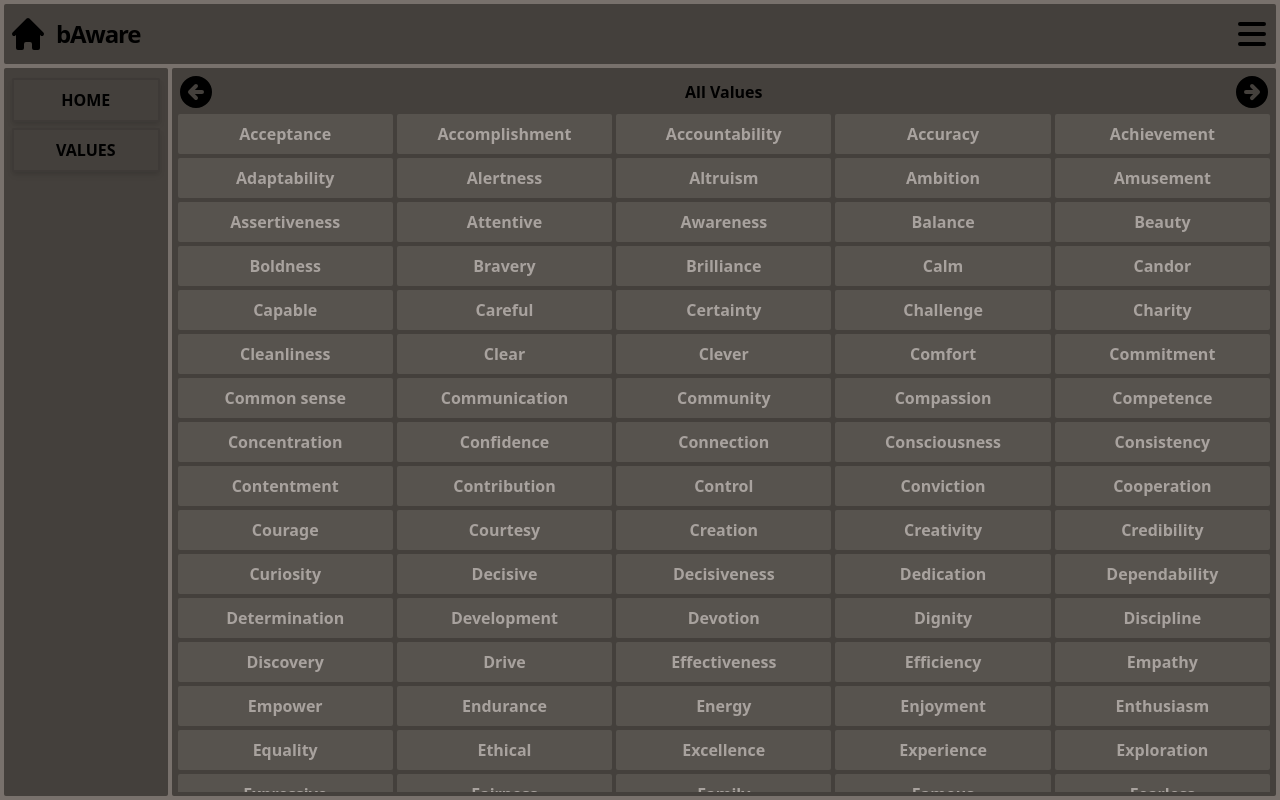
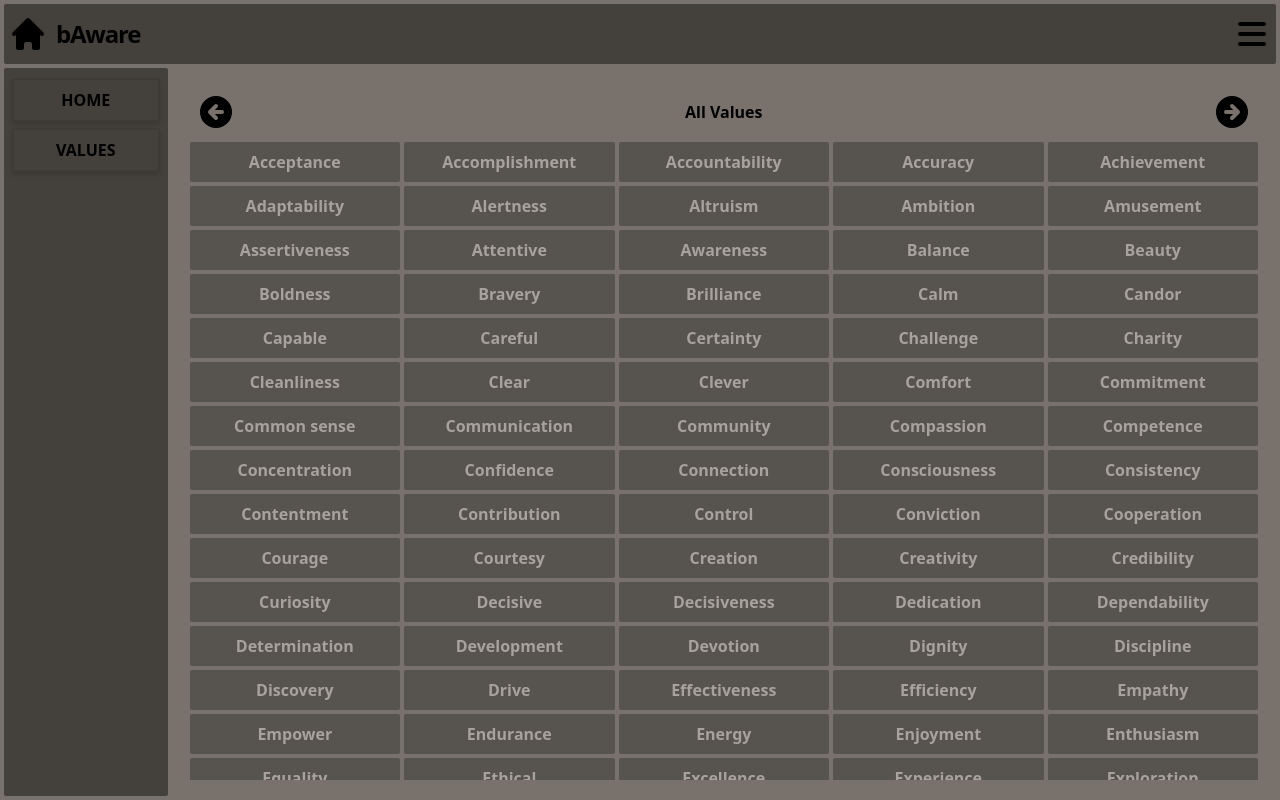
Before and after one commit to m0r9h3us/value-finder, a React (Create React App) app: page /values/select in a window 1280 px wide. Built offline with nearby package versions, Linux system fonts and the light colour scheme.

Commit message:
merge OverviewList and List

```diff
--- a/src/components/Layout/Sidebar.tsx
+++ b/src/components/Layout/Sidebar.tsx
@@ -1,5 +1,5 @@
-import List from "../Values/List";
-import useValueContext from "../../hooks/useValueContext";
+import List from '../Values/List';
+import useValueContext from '../../hooks/useValueContext';
 
 interface SidebarProps {
   sidebarIsVisible: boolean;
@@ -9,18 +9,18 @@ interface SidebarProps {
 const Sidebar = ({ sidebarIsVisible, handleSidebarClick }: SidebarProps) => {
   const valCTX = useValueContext();
   return (
-    <div className="flex flex-grow p-1 pr-0 md:w-48">
+    <div className='flex flex-grow p-1 pr-0 md:w-48'>
       <button
-        className="fixed w-16 p-2 rounded-full top-20 left-4 opacity-90 bg-primary-600"
+        className='fixed w-16 p-2 rounded-full top-20 left-4 opacity-90 bg-primary-600'
         onClick={handleSidebarClick}
       >
-        {sidebarIsVisible ? "<" : ">"}
+        {sidebarIsVisible ? '<' : '>'}
       </button>
 
       <List
-        title="My Values"
+        title='My Values'
         content={valCTX.selected}
-        multiCol={false}
+        variant='gridOneCol'
         onItemClick={valCTX.removeItem}
         navigation={true}
       ></List>
--- a/src/components/Values/List.tsx
+++ b/src/components/Values/List.tsx
@@ -1,57 +1,70 @@
 import React from 'react';
 import cn from 'classnames';
-import SelectorItem from './SelectorItem';
+import SelectorItem from './ListItem';
 import { IValue } from '../../types';
 import {
-  HomeIcon,
-  MenuIcon,
   ArrowCircleRightIcon,
   ArrowCircleLeftIcon,
 } from '@heroicons/react/solid';
-import styles from './List.module.css';
 
 export interface ISelectorColumn {
   title: string;
   content: IValue[];
-  multiCol: boolean;
-  navigation: boolean;
+  variant: 'gridMultiCol' | 'gridOneCol' | 'flex';
+  navigation?: boolean;
   background?: string;
   onItemClick: (item: IValue) => void;
 }
 
+const style = () => {};
+
 const List = ({
   title,
   content,
-  multiCol,
+  variant,
   onItemClick,
-  navigation,
-  background,
+  navigation = false,
+  background = '',
 }: ISelectorColumn) => {
-  const ulStyle = cn(
-    styles.column__list,
-    multiCol ? styles.list__multicol : styles.list__onecol,
-    background
-  );
-  const headerStyle = cn(
-    'flex items-center w-full',
-    navigation ? 'justify-between' : 'justify-center'
-  );
+  const styles = {
+    container: `
+      flex flex-col flex-grow
+      items-centers h-full
+      p-4 rounded-sm
+      md:space-l-10
+      ${background}
+  `,
+    header: `
+      flex items-center w-full
+      p-2 whitespace-nowrap
+      ${navigation ? 'justify-between' : 'justify-center'}
+    `,
+    list: `
+      overflow-y-auto overflow-x-hidden
+      ${
+        variant === 'gridMultiCol'
+          ? 'grid grid-cols-1 md:grid-cols-3 lg:grid-cols-5'
+          : ''
+      }
+      ${variant === 'gridOneCol' ? 'grid grid-cols-1' : ''}
+      ${
+        variant === 'flex'
+          ? 'flex flex-col p-1 rounded-sm bg-primary-600  overflow-x-hidden'
+          : ''
+      }
+    `,
+  };
 
   return (
-    <div className='flex flex-col items-centers flex-grow p-1 rounded-sm bg-primary-700'>
-      <div className={headerStyle}>
+    <div className={styles.container}>
+      <div className={styles.header}>
         {navigation && <ArrowCircleLeftIcon className='w-10 h-10' />}
-        <h1 className='font-bold text-center '>{title}</h1>
+        <h1 className='font-bold text-center'>{title}</h1>
         {navigation && <ArrowCircleRightIcon className='w-10 h-10' />}
       </div>
-      <ul className={ulStyle}>
+      <ul className={styles.list}>
         {content.map((item: IValue) => (
-          <SelectorItem
-            key={item.id}
-            onClick={onItemClick}
-            item={item}
-            hoverColor='green'
-          />
+          <SelectorItem key={item.id} onClick={onItemClick} item={item} />
         ))}
       </ul>
     </div>
--- /dev/null
+++ b/src/components/Values/ListItem.tsx
@@ -0,0 +1,31 @@
+import React from 'react';
+import cn from 'classnames';
+
+import { IValue } from '../../types';
+
+const bStyle = `
+  flex flex-grow justify-center
+  px-1 py-2 m-0.5 rounded-sm
+  text-primary-400 font-bold hover:text-primary-800': true
+  cursor-pointer': true
+`;
+
+export interface ISelectorItemProps {
+  item: IValue;
+  onClick: (item: IValue) => void;
+}
+
+const ListItem = ({ onClick, item }: ISelectorItemProps) => {
+  const liStyle = cn(bStyle, {
+    ' bg-primary-600 ': !item.selected,
+    ' bg-orange-300 text-primary-700 hover:bg-orange-100': item.selected,
+  });
+
+  return (
+    <li key={item.id} className={liStyle} onClick={onClick.bind(null, item)}>
+      <span>{item.title} </span>
+    </li>
+  );
+};
+
+export default ListItem;
--- a/src/components/Values/Overview.tsx
+++ b/src/components/Values/Overview.tsx
@@ -1,9 +1,7 @@
-import React, { useEffect, useState } from 'react';
 import useValueContext from '../../hooks/useValueContext';
 import { Link } from 'react-router-dom';
-import Sidebar from './Sidebar';
 import useMediaQuery from '../../hooks/useMediaqueries';
-import List from './OverviewList';
+import List from './List';
 
 interface PoolProps {}
 
@@ -21,7 +19,7 @@ const Overview = ({}: PoolProps) => {
 
   return (
     <div className={containerStyle}>
-      <div className='p-4 space-y-4 bg-primary-700 rounded-sm'>
+      <div className='p-4 space-y-4 bg-primary-700 rounded-sm '>
         <Card />
       </div>
       <div className='bg-primary-700 p-4 md:ml-1 rounded-sm flex-grow max-w-1/2'>
@@ -29,6 +27,7 @@ const Overview = ({}: PoolProps) => {
           title='My Values'
           content={valCtx.selected}
           onItemClick={valCtx.removeItem}
+          variant='flex'
         />
       </div>
     </div>
--- a/src/components/Values/OverviewList.tsx
+++ /dev/null
@@ -1,53 +0,0 @@
-import React from 'react';
-import cn from 'classnames';
-import { IValue } from '../../types';
-
-interface IListItemProps {
-  item: IValue;
-  onClick: (item: IValue) => void;
-}
-
-const ListItem = ({ onClick, item }: IListItemProps) => {
-  const itemStyle = `flex flex-grow justify-center w-full
-                px-1 py-2 m-0.5 rounded-sm
-              bg-primary-700 hover:bg-green-400
-              text-black hover:text-primary-800 font-bold
-              cursor-pointer`;
-
-  return (
-    <li key={item.id} className={itemStyle} onClick={onClick.bind(null, item)}>
-      <span>{item.title} </span>
-    </li>
-  );
-};
-
-export interface IListProps {
-  title: string;
-  content: IValue[];
-  onItemClick: (item: IValue) => void;
-}
-
-const List = ({ title, content, onItemClick }: IListProps) => {
-  const containerStyle =
-    'flex flex-col items-centers h-full flex-grow p-4 rounded-sm bg-primary-600 md:space-l-10';
-
-  const headerStyle = 'p-2 whitespace-nowrap';
-
-  const listStyle =
-    'flex flex-col p-1 rounded-sm bg-primary-600 overflow-y-auto overflow-x-hidden';
-
-  return (
-    <div className={containerStyle}>
-      <div className={headerStyle}>
-        <h1 className='font-bold text-center '>{title}</h1>
-      </div>
-      <ul className={listStyle}>
-        {content.map((item: IValue) => (
-          <ListItem key={item.id} onClick={onItemClick} item={item} />
-        ))}
-      </ul>
-    </div>
-  );
-};
-
-export default List;
--- a/src/components/Values/Selector.tsx
+++ b/src/components/Values/Selector.tsx
@@ -1,7 +1,7 @@
-import React, { useEffect, useState } from "react";
-import { IValue } from "../../types";
-import List from "./List";
-import useValueContext from "../../hooks/useValueContext";
+import React, { useEffect, useState } from 'react';
+import { IValue } from '../../types';
+import List from './List';
+import useValueContext from '../../hooks/useValueContext';
 
 interface PoolProps {
   /**
@@ -17,7 +17,7 @@ const Selector = ({ absoluteHeight = true }: PoolProps) => {
   const { selectItem, removeItem, values } = useValueContext();
 
   const handleItemClick = (item: IValue) => {
-    console.log("selected: " + item.selected);
+    console.log('selected: ' + item.selected);
     if (!item.selected) {
       selectItem(item);
     } else {
@@ -25,13 +25,13 @@ const Selector = ({ absoluteHeight = true }: PoolProps) => {
     }
   };
 
-  const height = absoluteHeight ? "h-screen" : "";
+  const height = absoluteHeight ? 'h-screen' : '';
   return (
     <div className={`${height} flex flex-grow p-1 space-x-2 bg-primary-500`}>
       <List
-        title="All Values"
+        title='All Values'
         content={values}
-        multiCol={true}
+        variant='gridMultiCol'
         onItemClick={handleItemClick}
         navigation={true}
       ></List>
--- a/src/components/Values/SelectorItem.tsx
+++ /dev/null
@@ -1,26 +0,0 @@
-import React from "react";
-import cn from "classnames";
-import styles from "./SelectorItem.module.css";
-
-import { IValue } from "../../types";
-
-export interface ISelectorItemProps {
-  item: IValue;
-  hoverColor: "red" | "green";
-  onClick: (item: IValue) => void;
-}
-
-const SelectorItem = ({ onClick, item, hoverColor }: ISelectorItemProps) => {
-  const liStyle = cn(styles.item, item.selected ? styles.item__selected : "", {
-    "hover:bg-green-400": hoverColor === "green",
-    "hover:bg-red-400": hoverColor === "red",
-  });
-
-  return (
-    <li key={item.id} className={liStyle} onClick={onClick.bind(null, item)}>
-      <span>{item.title} </span>
-    </li>
-  );
-};
-
-export default SelectorItem;
--- a/src/components/Values/Sidebar.tsx
+++ b/src/components/Values/Sidebar.tsx
@@ -1,5 +1,5 @@
-import List from "./List";
-import useValueContext from "../../hooks/useValueContext";
+import List from './List';
+import useValueContext from '../../hooks/useValueContext';
 
 interface SidebarProps {
   sidebarIsVisible: boolean;
@@ -8,14 +8,14 @@ interface SidebarProps {
 const Sidebar = ({ sidebarIsVisible }: SidebarProps) => {
   const valCTX = useValueContext();
   return (
-    <div className="flex flex-col flex-grow pl-1 flex-none max-w-32">
+    <div className='flex flex-col flex-grow pl-1 flex-none max-w-32'>
       <List
-        title="My Values"
+        title='My Values'
         content={valCTX.selected}
-        multiCol={false}
+        variant='gridOneCol'
         onItemClick={valCTX.removeItem}
         navigation={false}
-        background="bg-primary-500"
+        background='bg-primary-500'
       ></List>
     </div>
   );
```
Also changed, not shown: src/components/Values/Rate.tsx (+24 -22 lines), 2 other files (tests, documents, lock files or other folders).
